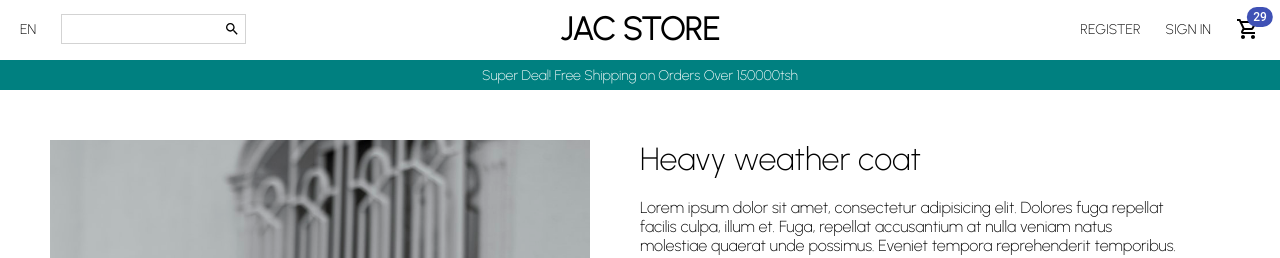
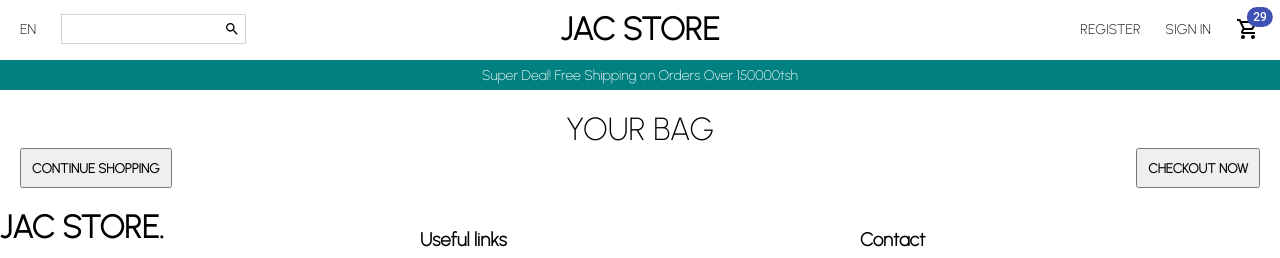
Before and after one commit to JacScript/E-Commerce, a React (Create React App) app: page / in a window 1280 px wide. Shown: the top 258 px of the page. Built offline with nearby package versions, Linux system fonts and the light colour scheme.

Commit message:
first draft of cart register login

```diff
--- a/src/App.jsx
+++ b/src/App.jsx
@@ -1,8 +1,12 @@
 import Home from "./pages/Home";
 import ProductList from "./pages/ProductList";
 import Product from "./pages/Product";
+import Register from "./pages/Register";
+import Login from "./pages/Login";
+import Cart from "./pages/Cart";
+
 const App = () =>{
-    return <Product/>;
+    return <Cart/>;
 };
 
 export default App;
--- /dev/null
+++ b/src/pages/Cart.jsx
@@ -0,0 +1,52 @@
+import styled from "styled-components";
+import Announcement from "../components/Announcement";
+import Footer from "../components/Footer";
+import Navbar from "../components/Navbar";
+
+const Container = styled.div`
+  width: 100%;
+  height: 100vh;
+`;
+
+const Wrapper = styled.div`
+  padding: 20px;
+`;
+
+const Title = styled.h1`
+  font-weight:300;
+  text-align: center;
+`;
+
+const  Top = styled.div`
+   display: flex;
+   align-items: center;
+   justify-content: space-between;
+`;
+
+const TopButton = styled.button`
+    padding: 10px;
+    font-weight: 600;
+    cursor: pointer;
+`;
+
+const Bottom = styled.div``;
+
+const Cart = () => {
+  return (
+      <Container>
+       <Navbar/>
+       <Announcement/>
+        <Wrapper>
+            <Title>YOUR BAG</Title>
+            <Top>
+                <TopButton>CONTINUE SHOPPING</TopButton>
+                <TopButton>CHECKOUT NOW</TopButton>
+            </Top>
+            <Bottom></Bottom>
+        </Wrapper>
+        <Footer/>
+      </Container>
+  )
+}
+
+export default Cart
--- /dev/null
+++ b/src/pages/Login.jsx
@@ -0,0 +1,75 @@
+import styled from "styled-components";
+import pc from "../img/clothes.jpg";
+
+const Container = styled.div`
+  width: 100vw;
+  height: 100vh;
+  background:  linear-gradient(
+      rgba(0, 0, 0, 0.6),
+      rgba(0,0,0,.7)) ,
+      url(${pc}) center;
+      background-size: cover;
+      display: flex;
+      align-items: center;
+      justify-content: center;
+`;
+
+const Wrapper = styled.div`
+   width: 40%;
+   padding: 20px;
+   background-color: white;
+`;
+
+const Title = styled.h1`
+  font-size: 24px;
+  font-weight: 300;
+`;
+
+const Form = styled.form`
+   display: flex;
+   flex-direction: column;
+`;
+
+const Input = styled.input`
+  flex: 1;
+  min-width: 40%;
+  margin: 10px 0px;
+  padding: 10px;
+`;
+
+
+const Button = styled.button`
+   width: 40%;
+   border: none;
+   padding: 15px 20px;
+   background-color: teal;
+   color: white;
+   cursor: pointer;
+   margin-bottom: 10px;
+`;
+
+const Link = styled.a`
+  margin: 5px 0px;
+  font-size: 12px;
+  text-decoration: underline;
+  cursor: pointer;
+`;
+
+const Login = () => {
+  return (
+    <Container>
+           <Wrapper>
+              <Title>SIGN IN</Title>
+              <Form>
+                  <Input placeholder="username"/>
+                  <Input placeholder="password"/>
+                  <Button>CREATE</Button>
+                  <Link>DO NOT YOU REMEMBER THE PASSWORD</Link>
+                  <Link>CREATE A NEW ACCOUNT</Link>
+              </Form>
+          </Wrapper>
+    </Container>
+  )
+}
+
+export default Login
--- /dev/null
+++ b/src/pages/Register.jsx
@@ -0,0 +1,80 @@
+import styled from "styled-components";
+import pc from "../img/clothes.jpg"
+
+
+
+const Container = styled.div`
+  width: 100vw;
+  height: 100vh;
+  background:  linear-gradient(
+      rgba(0, 0, 0, 0.6),
+      rgba(0,0,0,.7)) ,
+      url(${pc}) center;
+      background-size: cover;
+      display: flex;
+      align-items: center;
+      justify-content: center;
+`;
+
+const Wrapper = styled.div`
+   width: 40%;
+   padding: 20px;
+   background-color: white;
+`;
+
+const Title = styled.h1`
+  font-size: 24px;
+  font-weight: 300;
+`;
+
+const Form = styled.form`
+   display: flex;
+   flex-wrap: wrap;
+`;
+
+const Input = styled.input`
+  flex: 1;
+  min-width: 40%;
+  margin: 20px 10px 0px 0px;
+  padding: 10px;
+`;
+
+const Agreement = styled.span`
+   font-size: 12px;
+   margin: 20px 0px;
+`;
+
+const Button = styled.button`
+   width: 40%;
+   border: none;
+   padding: 15px 20px;
+   background-color: teal;
+   color: white;
+   cursor: pointer;
+`;
+
+const Register = () => {
+  return (
+      <Container>
+          <Wrapper>
+              <Title>CREATE AN ACCOUNT</Title>
+              <Form>
+                  <Input placeholder="first name"/>
+                  <Input placeholder="last name"/>
+                  <Input placeholder="username"/>
+                  <Input placeholder="email"/>
+                  <Input placeholder="password"/>
+                  <Input placeholder="confirm password"/>
+                  <Agreement>
+                      By creating an account,I consent to
+                       the processing of my personal
+                      data in accordance with the <b>PRIVACY POLICY</b>
+                  </Agreement>
+                  <Button>CREATE</Button>
+              </Form>
+          </Wrapper>
+      </Container>
+  )
+}
+
+export default Register
```
